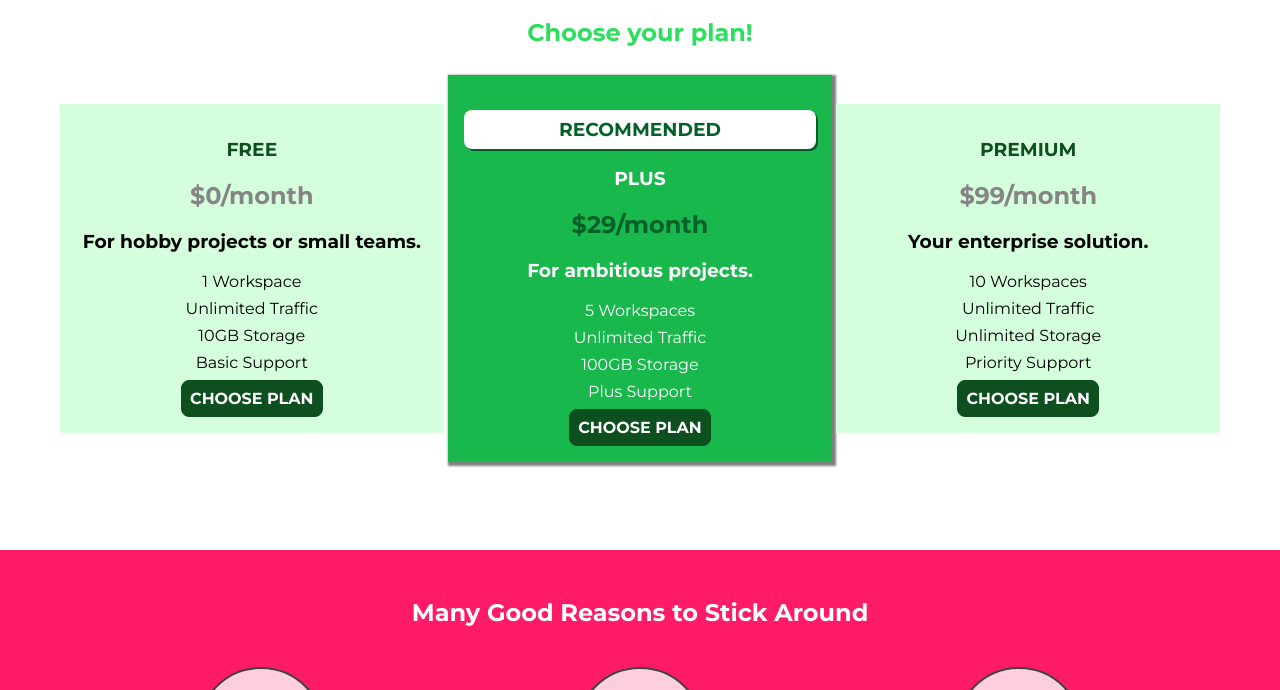
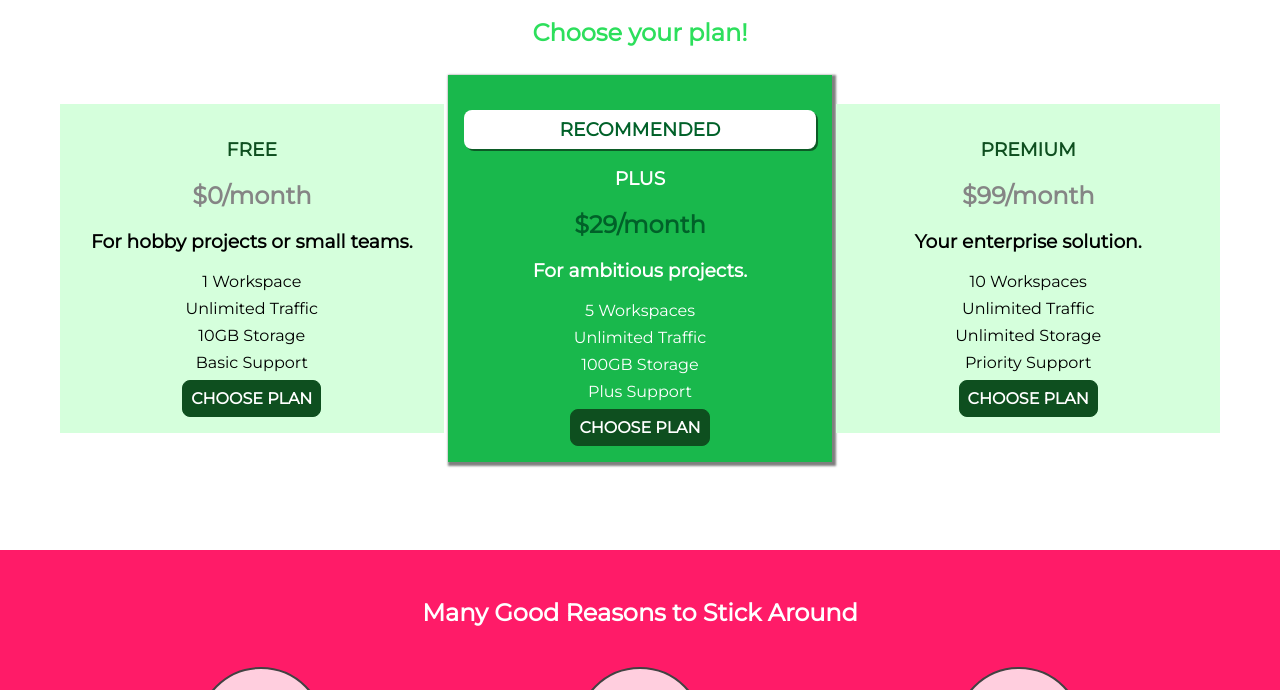
Before and after one commit to Anthony-Heredia-Garcia/uHost-CSS, a plain HTML site: page index.html in a window 1280 px wide. Shown: the part 378-1068 px from the top of the page. Drawn offline with Linux system fonts and the light colour scheme.

Commit message:
messing with font families

```diff
--- a/index.html
+++ b/index.html
@@ -6,12 +6,6 @@
     <meta name="viewport" content="width=device-width, initial-scale=1.0">
     <title>uHost</title>
     <link rel="shortcut icon" href="favicon.png" />
-    <style>
-      @import url("https://fonts.googleapis.com/css2?family=Anton&display=swap");
-    </style>
-    <style>
-      @import url("https://fonts.googleapis.com/css2?family=Montserrat:wght@400;700&display=swap");
-    </style>
     <link rel="stylesheet" href="shared.css" />
     <link rel="stylesheet" href="main.css" />
   </head>
--- a/shared.css
+++ b/shared.css
@@ -1,3 +1,5 @@
+@import url('https://fonts.googleapis.com/css2?family=Anton&family=Montserrat&family=Roboto&display=swap');
+
 * {
   box-sizing: border-box;
 }
```
Also changed, not shown: customers/index.html (+0 -1 lines), packages/index.html (+0 -3 lines), start-hosting/index.html (+0 -4 lines).
